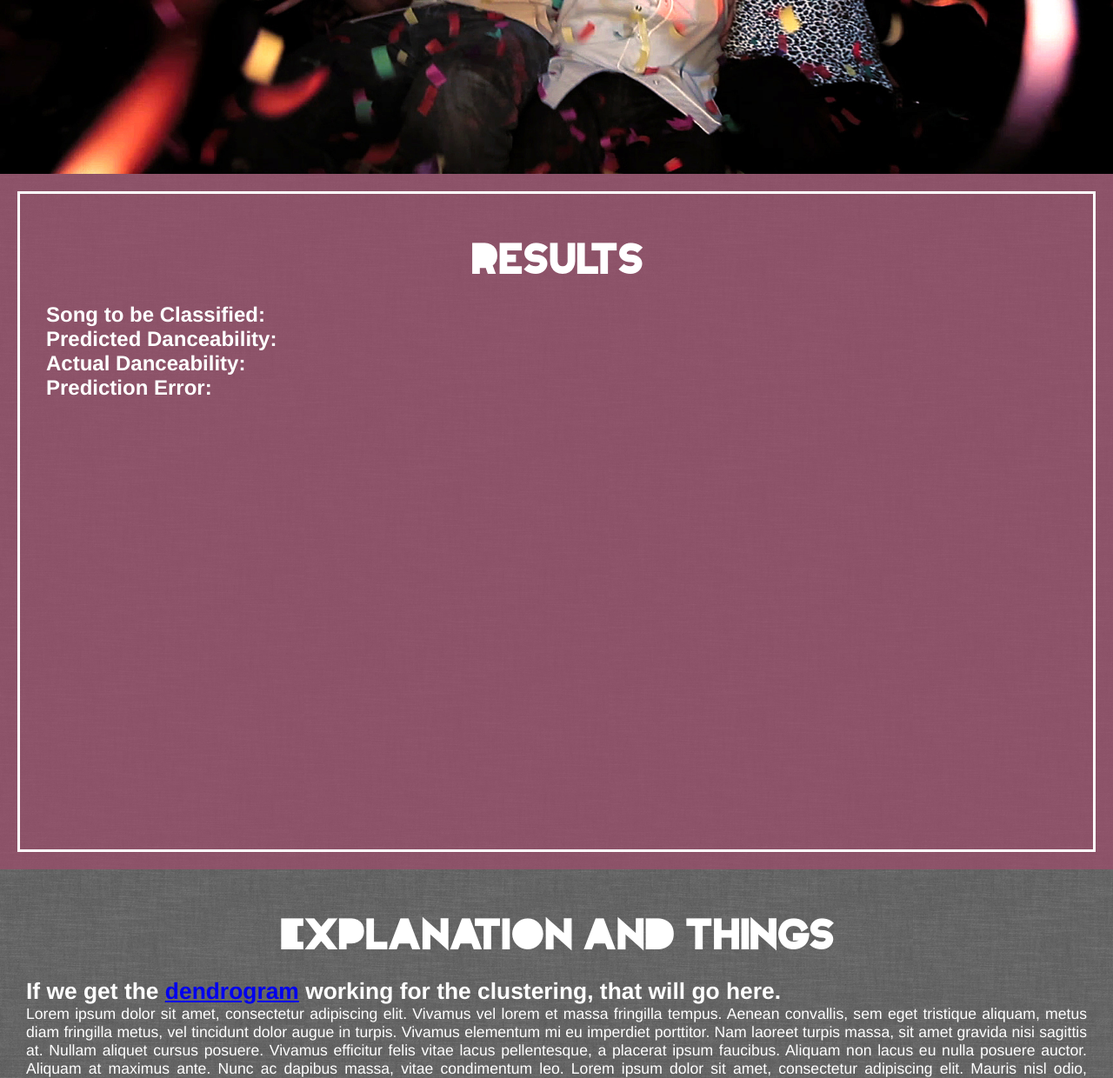
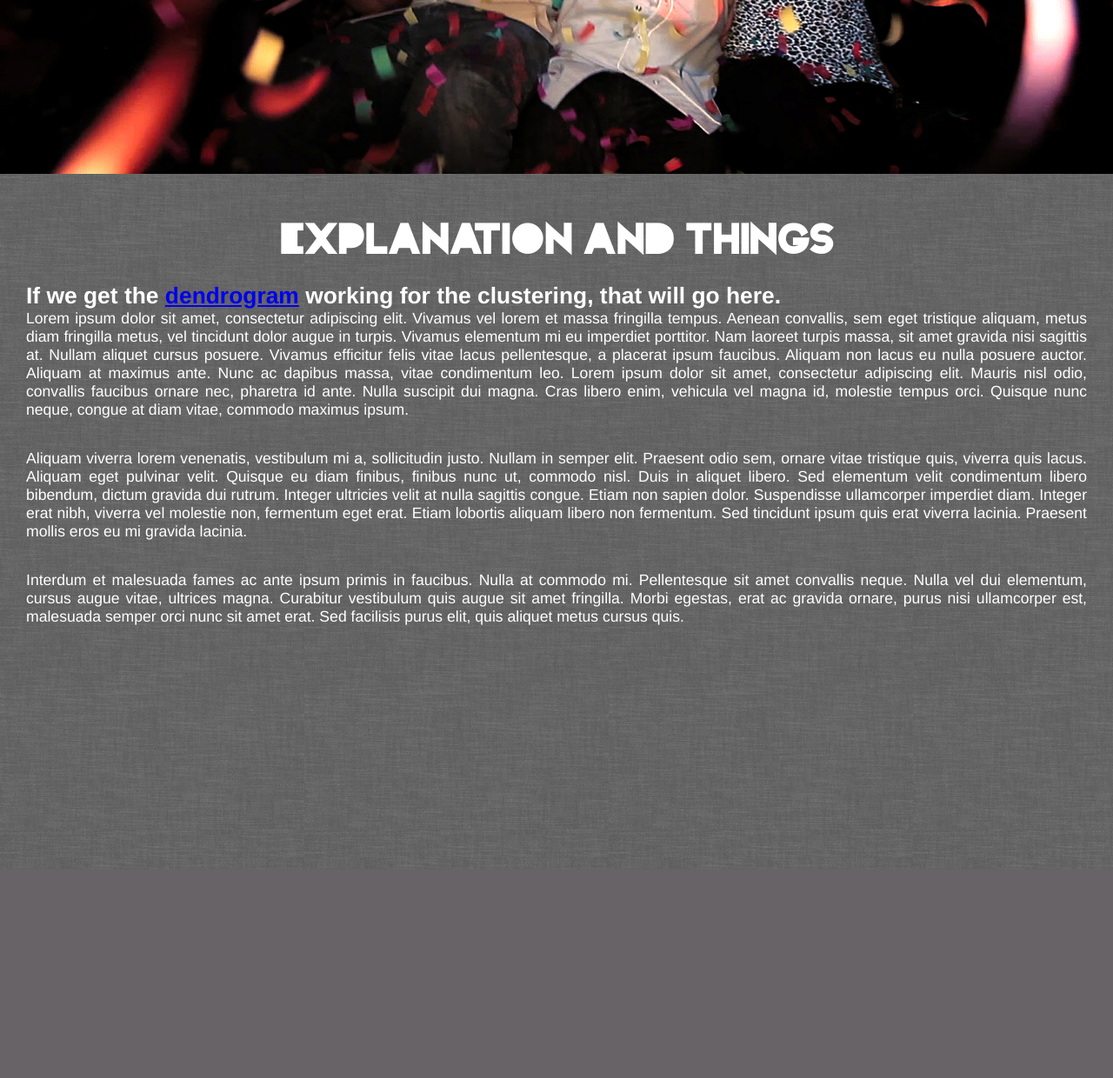
Before and after one commit to djhanggi/cs4780-fp, a PHP site: page / in a window 1280 px wide. Shown: the part 600-1840 px from the top of the page at 87% size. After the commit the page ends 1600 px from the top, so only its background shows below. Run offline with PHP 8.4, Linux system fonts and the light colour scheme; some libraries are stand-ins or nearby versions.

Commit message:
Made the page a little nicer/fixed some potentially buggy behavior.

```diff
--- a/index.php
+++ b/index.php
@@ -13,7 +13,7 @@
                     $('#predicted_danceability').html("Predicted Danceability: ");
                     $('#actual_danceability').html("Actual Danceability: ");
                     $('#prediction_error').html("Prediction Error: ");
-
+                    $('#top_k_songs').html("");
                     e.preventDefault();
                     console.log($('form').serialize());
                     $.ajax({
@@ -36,6 +36,7 @@
                                 $.each(data.kNearest, function(index, value) {
                                     $('#top_k_songs').append("<p>" + value.title + " by " + value.artist_name + " danceability: " + value.danceability + " valence: " + value.valence + " energy: " + value.energy + "</p>");
                                 });
+                                $('#results').css('display', 'block');
 
                                 $('html, body').animate({
                                     scrollTop: $('#results').offset().top
@@ -62,7 +63,7 @@
                 <p id="#form_success" style="display:none">It worked!</p>
             </div>
         </div>
-        <div id="results" class="panel">
+        <div id="results" class="panel" style="display:none">
             <div class="content">
                 <h1>Results</h1>
                 <h2 id="song_name">Song to be Classified: </h2>
```
